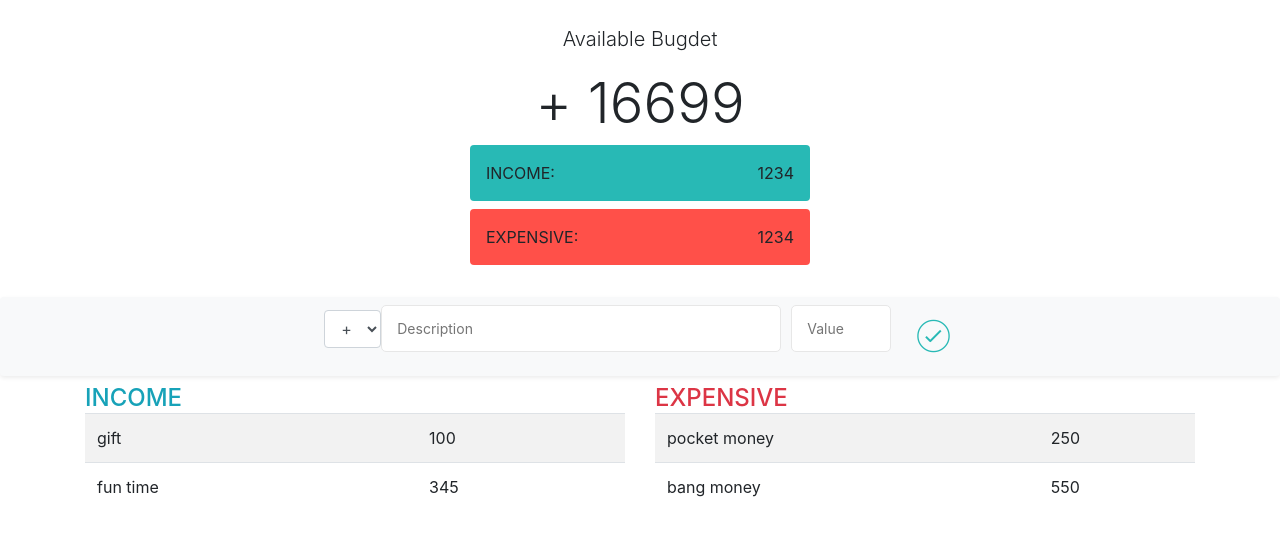
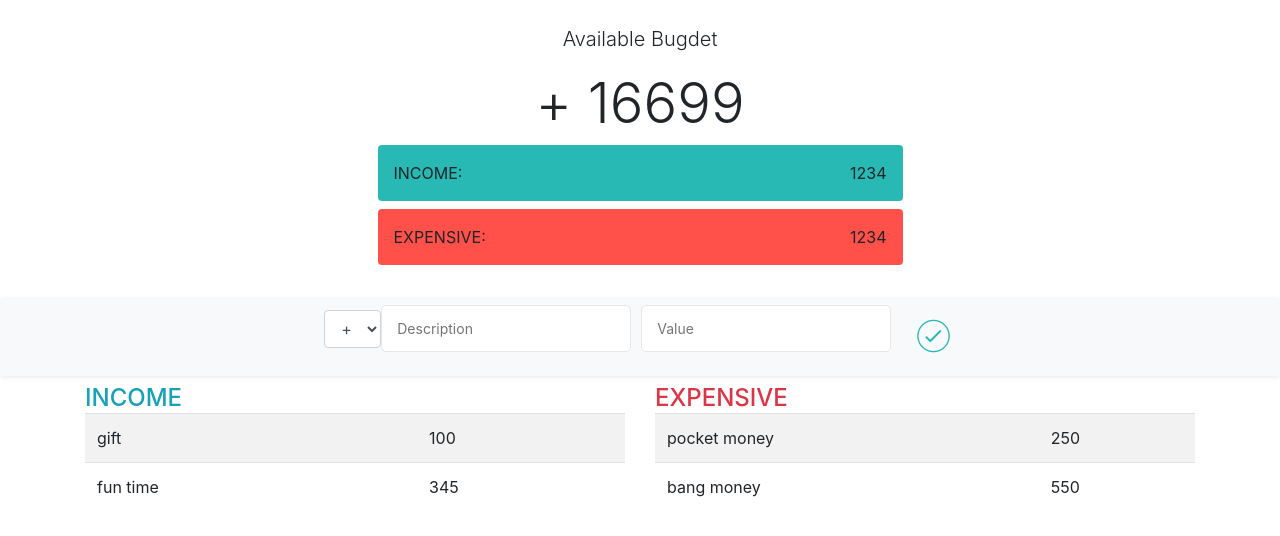
Before and after one commit to FarukhSaifi/Budgety, a React (Create React App) app: page / in a window 1280 px wide. Shown: the top 536 px of the page. Built offline with nearby package versions, Linux system fonts and the light colour scheme.

Commit message:
UI Improvement

```diff
--- a/src/App.css
+++ b/src/App.css
@@ -42,12 +42,12 @@
   transition: border 0.3s;
 }
 
-.add__description {
-  width: 400px;
+/* .add__description {
+  width: 200px;
 }
 .add__value {
   width: 100px;
-}
+} */
 
 .add__btn {
   font-size: 40px;
--- a/src/App.js
+++ b/src/App.js
@@ -6,7 +6,7 @@ function App() {
   return (
     <div className="App">
       <header className="container d-flex justify-content-center py-4 text-center">
-        <div className="col-4">
+        <div className="col-12 col-md-6 ">
           <p className="lead">Available Bugdet </p>
           <h1 className="display-4">+ 16699 </h1>
           <div className="income-total rounded p-3 mb-2">
```
